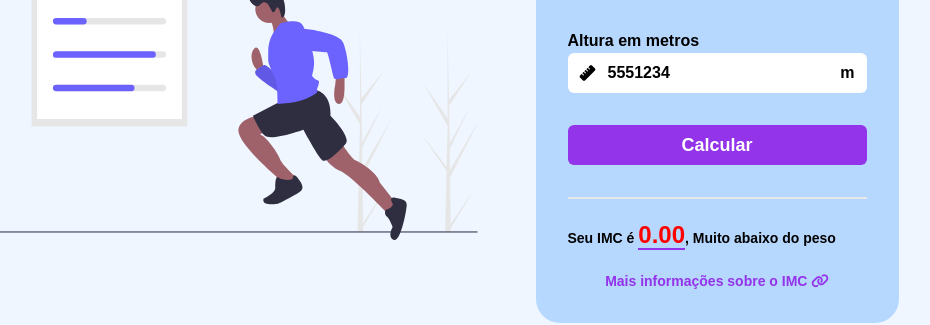
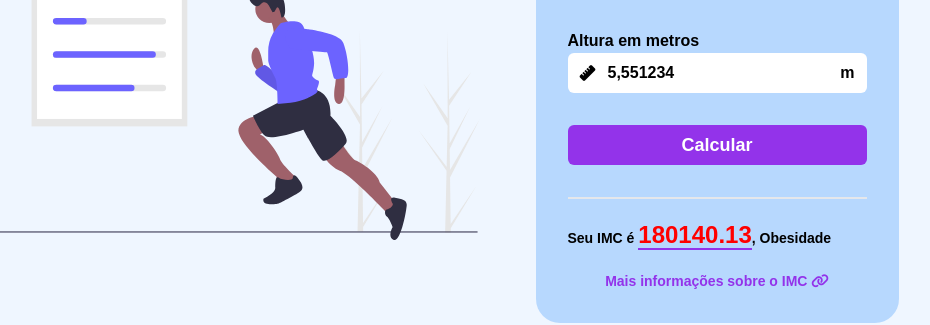
Before and after one commit to pabloquirino/calculadora-de-imc, a website: page src/index.html in a window 1280 px wide. Both pictures are taken after typing "5551234", "5551234" into the empty fields and a click on the button "Calcular". Shown: the part 322-647 px from the top of the page, without its empty margins (201-1131 px from the left). Drawn offline with Linux system fonts and the light colour scheme.

Commit message:
otimização

```diff
--- a/src/index.html
+++ b/src/index.html
@@ -33,7 +33,7 @@
                     <label class="label" for="weight">Peso em Kg</label>
                     <div class="relative">
                         <i class="fa-solid fa-weight-hanging absolute p-3"></i>
-                        <input class="w-full h-10 pl-10 pr-10 rounded-md outline-none dark:bg-input dark:focus:bg-input" type="tel" id="weight" placeholder="Ex.: 70,2" required maxlength="4" autocomplete="off">
+                        <input class="w-full h-10 pl-10 pr-10 rounded-md outline-none dark:bg-input dark:focus:bg-input" type="tel" id="weight" placeholder="Ex.: 70,2" required maxlength="5" autocomplete="off">
                         <span class="span">Kg</span>
                     </div>
                 </div>
--- a/src/script.js
+++ b/src/script.js
@@ -42,6 +42,7 @@ form.addEventListener('submit', (e) => {
     document.querySelector('#info').classList.remove('hidden')
 })
 
+//darkmode
 const btn = document.querySelector("#btn")
 const html = document.querySelector("html")
 
@@ -57,3 +58,21 @@ btn.addEventListener('click', function() {
 
     html.classList.toggle('dark')
 })
+
+// vírgula automática no input height
+const heightInput = document.querySelector('#height')
+
+heightInput.addEventListener('input', function() {
+
+    let valor = this.value
+
+    if (valor.length > 1) {
+
+        if (!valor.includes(',')) {
+
+            valor = valor.replace(/^(\d{1})/, '$1,')
+
+            this.value = valor // atualiza o campo de entrada com o novo valor
+        }
+    }
+})
```
